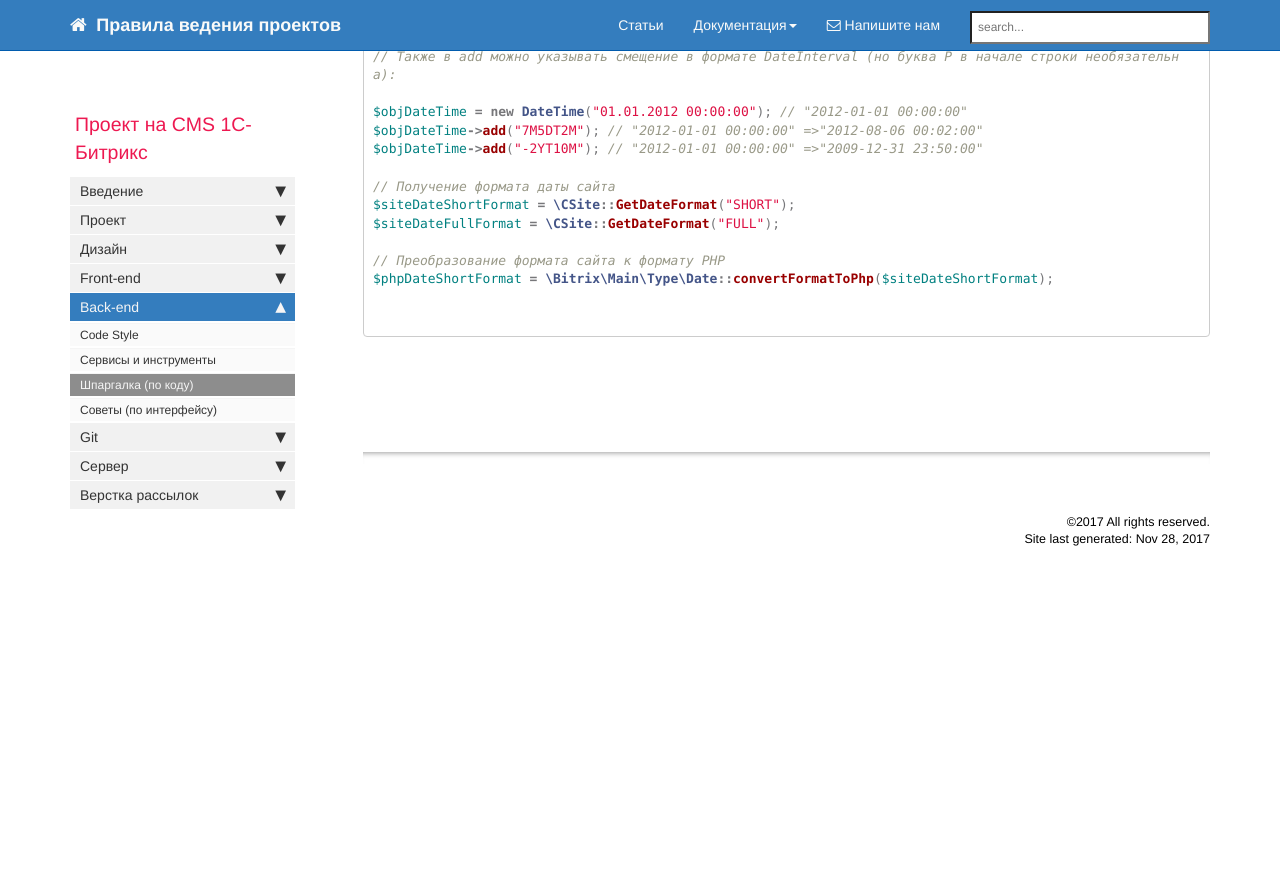
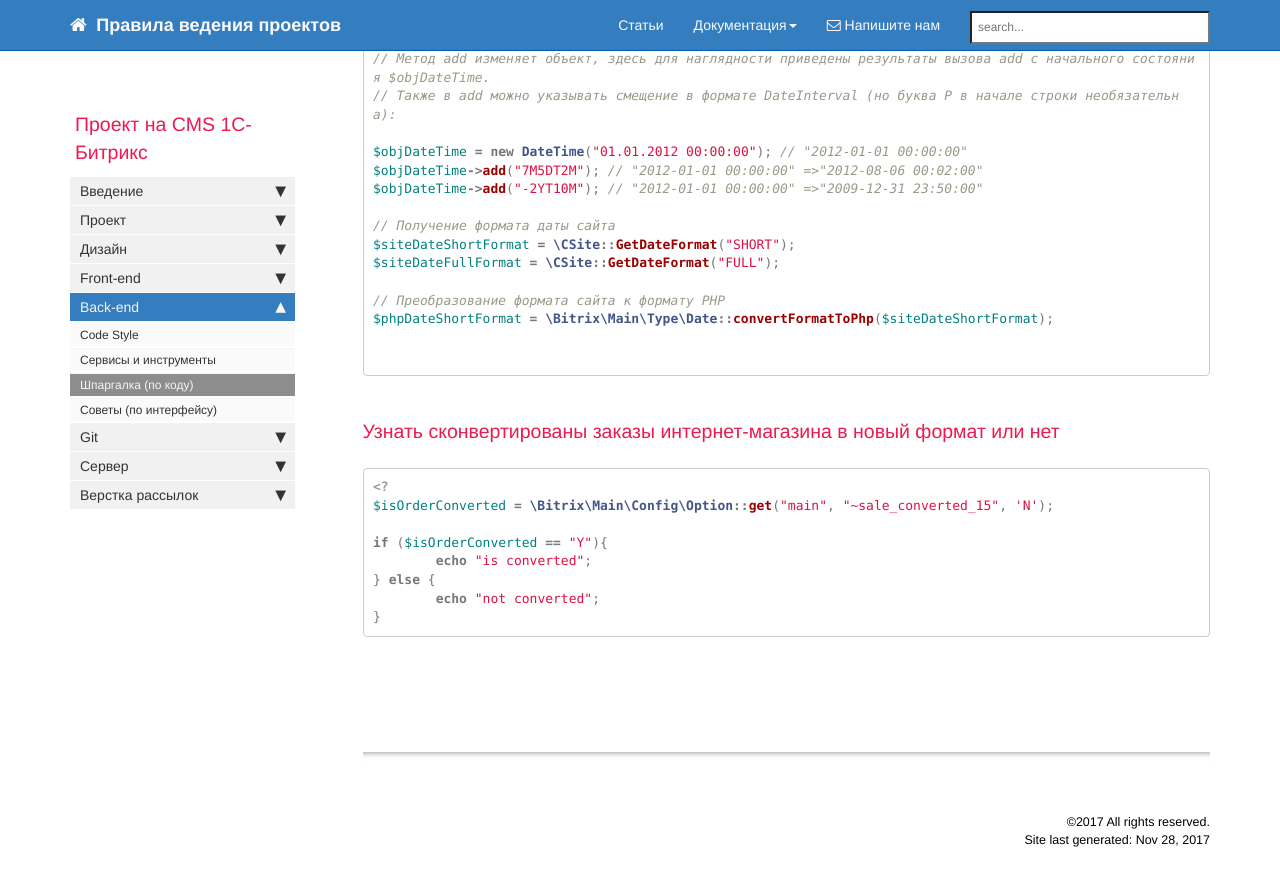
Before and after one commit to gdecider/gdecider.github.io, a Jekyll site: the page built from pages/bx/bx_back-shpora.md, in a window 1280 px wide and 900 px high, scrolled down 10168 px. Shown: the top 886 px of the window. Built offline with Jekyll 4.4.1, drawn with Linux system fonts in a browser that asks for light colours; nearby versions of some CDN libraries; comment, search, counter and statistics services are not loaded; before the commit the page ends 10767 px from its top, so only the background shows below that; some of the changed text lies outside the part shown.

Commit message:
Update bx_back-shpora.md

````diff
--- a/pages/bx/bx_back-shpora.md
+++ b/pages/bx/bx_back-shpora.md
@@ -484,3 +484,16 @@
 
 
 ```
+
+### Узнать сконвертированы заказы интернет-магазина в новый формат или нет
+
+```php
+<?
+$isOrderConverted = \Bitrix\Main\Config\Option::get("main", "~sale_converted_15", 'N');
+
+if ($isOrderConverted == "Y"){
+	echo "is converted";
+} else {
+	echo "not converted";
+}
+```
````
